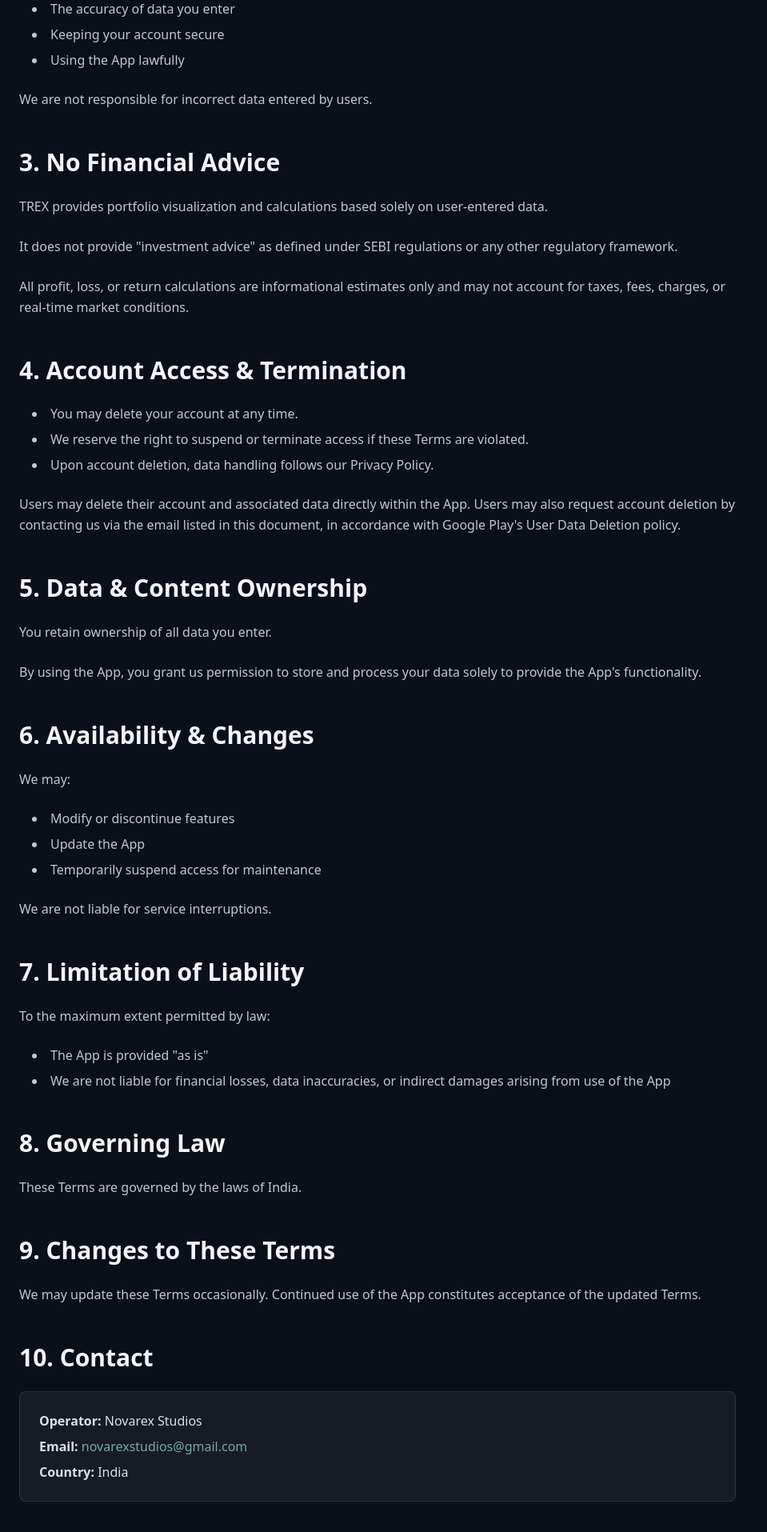
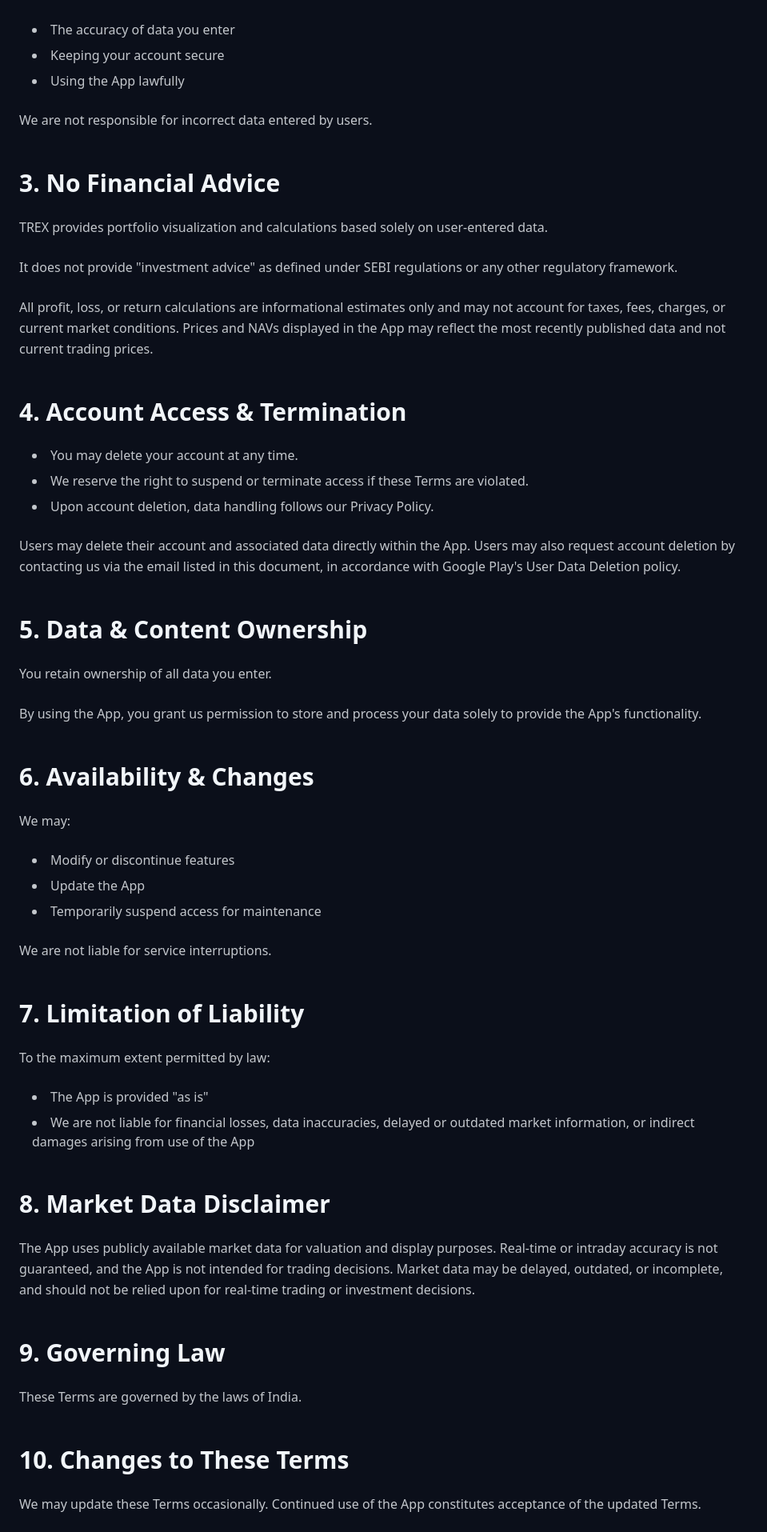
Before and after one commit to abhishekpawan/Trex-landing-page, a Next.js app: page /termsofservice in a window 1280 px wide. Shown: the part 882-2797 px from the top of the page at 80% size, without its empty margins (0-959 px from the left). Built offline with nearby package versions, Linux system fonts and the light colour scheme.

Commit message:
Update content and terminology across various components for clarity and consistency, including changes to market data references, privacy policy details, and terms of service disclaimers.

```diff
--- a/src/app/privacypolicy/page.tsx
+++ b/src/app/privacypolicy/page.tsx
@@ -109,7 +109,7 @@ export default function PrivacyPolicy() {
                       d) Financial Functionality Disclosure
                     </h3>
                     <p className="text-[#F1F5F9]/80 leading-relaxed">
-                      The App is a manual-entry portfolio tracking and visualization tool.
+                      The App is a manual-entry portfolio tracking and visualization tool that uses publicly available market data for valuation and display purposes.
                       It does not provide lending, credit, brokerage, trading, or advisory services,
                       and does not facilitate financial transactions of any kind.
                     </p>
--- a/src/app/termsofservice/page.tsx
+++ b/src/app/termsofservice/page.tsx
@@ -71,7 +71,7 @@ export default function TermsOfService() {
                   <li>Does not connect to banks or financial institutions</li>
                 </ul>
                 <p className="text-[#F1F5F9]/80 leading-relaxed mt-4">
-                  All calculations are informational only.
+                  All calculations are informational only and are based on user-entered data and publicly available market information which may be delayed.
                 </p>
               </motion.section>
 
@@ -116,7 +116,8 @@ export default function TermsOfService() {
                 </p>
                 <p className="text-[#F1F5F9]/80 leading-relaxed mt-4">
                   All profit, loss, or return calculations are informational estimates only
-                  and may not account for taxes, fees, charges, or real-time market conditions.
+                  and may not account for taxes, fees, charges, or current market conditions.
+                  Prices and NAVs displayed in the App may reflect the most recently published data and not current trading prices.
                 </p>
               </motion.section>
 
@@ -195,7 +196,7 @@ export default function TermsOfService() {
                 </p>
                 <ul className="list-disc list-inside space-y-2 text-[#F1F5F9]/80 ml-4 mt-3">
                   <li>The App is provided &quot;as is&quot;</li>
-                  <li>We are not liable for financial losses, data inaccuracies, or indirect damages arising from use of the App</li>
+                  <li>We are not liable for financial losses, data inaccuracies, delayed or outdated market information, or indirect damages arising from use of the App</li>
                 </ul>
               </motion.section>
 
@@ -206,10 +207,12 @@ export default function TermsOfService() {
                 className="space-y-6"
               >
                 <h2 className="text-2xl md:text-3xl font-bold text-[#F1F5F9] mt-12 mb-6">
-                  8. Governing Law
+                  8. Market Data Disclaimer
                 </h2>
                 <p className="text-[#F1F5F9]/80 leading-relaxed">
-                  These Terms are governed by the laws of India.
+                  The App uses publicly available market data for valuation and display purposes.
+                  Real-time or intraday accuracy is not guaranteed, and the App is not intended for trading decisions.
+                  Market data may be delayed, outdated, or incomplete, and should not be relied upon for real-time trading or investment decisions.
                 </p>
               </motion.section>
 
@@ -220,7 +223,21 @@ export default function TermsOfService() {
                 className="space-y-6"
               >
                 <h2 className="text-2xl md:text-3xl font-bold text-[#F1F5F9] mt-12 mb-6">
-                  9. Changes to These Terms
+                  9. Governing Law
+                </h2>
+                <p className="text-[#F1F5F9]/80 leading-relaxed">
+                  These Terms are governed by the laws of India.
+                </p>
+              </motion.section>
+
+              <motion.section
+                initial={{ opacity: 0, y: 20 }}
+                animate={{ opacity: 1, y: 0 }}
+                transition={{ delay: 1.2 }}
+                className="space-y-6"
+              >
+                <h2 className="text-2xl md:text-3xl font-bold text-[#F1F5F9] mt-12 mb-6">
+                  10. Changes to These Terms
                 </h2>
                 <p className="text-[#F1F5F9]/80 leading-relaxed">
                   We may update these Terms occasionally.
@@ -231,11 +248,11 @@ export default function TermsOfService() {
               <motion.section
                 initial={{ opacity: 0, y: 20 }}
                 animate={{ opacity: 1, y: 0 }}
-                transition={{ delay: 1.2 }}
+                transition={{ delay: 1.3 }}
                 className="space-y-6"
               >
                 <h2 className="text-2xl md:text-3xl font-bold text-[#F1F5F9] mt-12 mb-6">
-                  10. Contact
+                  11. Contact
                 </h2>
                 <div className="bg-white/5 border border-white/10 rounded-lg p-6 space-y-2">
                   <p className="text-[#F1F5F9]/90">
--- a/src/components/sections/BentoGrid.tsx
+++ b/src/components/sections/BentoGrid.tsx
@@ -1,15 +1,15 @@
 'use client'
 
 import { motion } from 'framer-motion'
-import { Zap, EyeOff, Calculator, BarChart3, LineChart, Coins, Building2, PieChart } from 'lucide-react'
+import { RefreshCw, ShieldCheck, LayoutDashboard, LineChart, Coins, Building2, PieChart, TrendingUp } from 'lucide-react'
 import SectionHeading from '@/components/ui/SectionHeading'
 
 export default function BentoGrid() {
   const cards = [
     {
-      title: "Live Market Sync",
-      content: "We fetch latest stock prices and mutual fund NAVs every minute. No more manual refreshing or spreadsheet updates.",
-      icon: Zap,
+      title: "Market Data Sync",
+      content: "We automatically sync market prices and mutual fund NAVs so your portfolio stays updated without manual refreshes or spreadsheets.",
+      icon: RefreshCw,
       size: "md:col-span-2",
       variant: 'gradient1',
       gradient: 'from-[#6FAF9E] via-[#8FC5B8] to-[#A8D5C9]'
@@ -17,15 +17,15 @@ export default function BentoGrid() {
     {
       title: "100% Privacy",
       content: "No Bank Linking. No PAN. No Aadhaar. Your sensitive financial data never leaves your device.",
-      icon: EyeOff,
+      icon: ShieldCheck,
       size: "md:col-span-1",
       variant: 'gradient2',
       gradient: 'from-[#8FC5B8] via-[#A8D5C9] to-[#B8E0D5]'
     },
     {
-      title: "Smart Calculation Engine",
-      content: "Trex automates the math for you. It calculates accrued interest, maturity values, and real-time gains across every asset.",
-      icon: Calculator,
+      title: "Watch your wealth grow",
+      content:"TREX automatically tracks growth, interest, and returns across all your assets, giving you a clear picture of how your wealth builds over time — all in one place.",
+      icon: TrendingUp,
       size: "md:col-span-1",
       variant: 'gradient3',
       gradient: 'from-[#7BB8A8] via-[#95C9BA] to-[#A8D5C9]'
@@ -33,7 +33,7 @@ export default function BentoGrid() {
     {
       title: "Unified Dashboard",
       content: "Every asset in one unified view. Supports Stocks, Gold, FD, and Mutual Funds (SIP & One-time) for pro analytics.",
-      icon: BarChart3,
+      icon: LayoutDashboard,
       size: "md:col-span-2",
       variant: 'gradient4',
       gradient: 'from-[#6FAF9E] via-[#8FC5B8] to-[#B8E0D5]',
--- a/src/components/sections/Hero.tsx
+++ b/src/components/sections/Hero.tsx
@@ -33,7 +33,7 @@ export default function Hero() {
             </span>
           </h1>
           <p className="text-lg md:text-xl text-[#F1F5F9]/75 mb-10 max-w-xl leading-relaxed">
-            Trex gives you the power of automated tracking with the peace of mind of 100% privacy. Log your assets once — we&apos;ll handle the live market math.
+            Trex gives you the power of automated tracking with the peace of mind of 100% privacy. Log your assets once — we&apos;ll handle the market calculations.
           </p>
           <div className="flex flex-col sm:flex-row gap-4 items-center">
             {/* <Button className="px-10 py-5 text-xl">
@@ -57,7 +57,7 @@ export default function Hero() {
 
           <div className="mt-16 flex items-center gap-8 opacity-30">
             <span className="text-sm font-bold text-white tracking-widest uppercase">Secure Logs</span>
-            <span className="text-sm font-bold text-white tracking-widest uppercase">Live Markets</span>
+            <span className="text-sm font-bold text-white tracking-widest uppercase">Market Data</span>
             <span className="text-sm font-bold text-white tracking-widest uppercase">100% Private</span>
           </div>
         </motion.div>
--- a/src/components/sections/Steps.tsx
+++ b/src/components/sections/Steps.tsx
@@ -14,8 +14,8 @@ export default function Steps() {
     },
     {
       num: "02",
-      title: "Trex automates the math",
-      desc: "Our system pulls live prices and calculates accrued interest instantly.",
+      title: "Trex keeps everything updated",
+      desc: "We automatically track market values and accrued interest so you can see your portfolio grow in one place.",
       icon: <Zap className="w-6 h-6" />
     },
     {
```
Also changed, not shown: website.js (+5 -5 lines).
